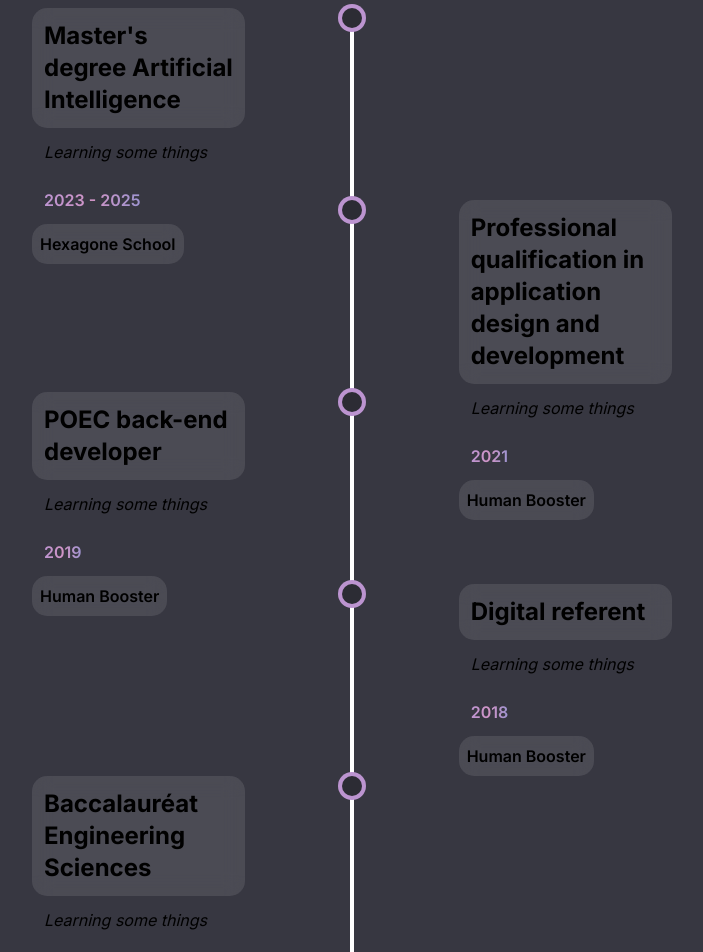
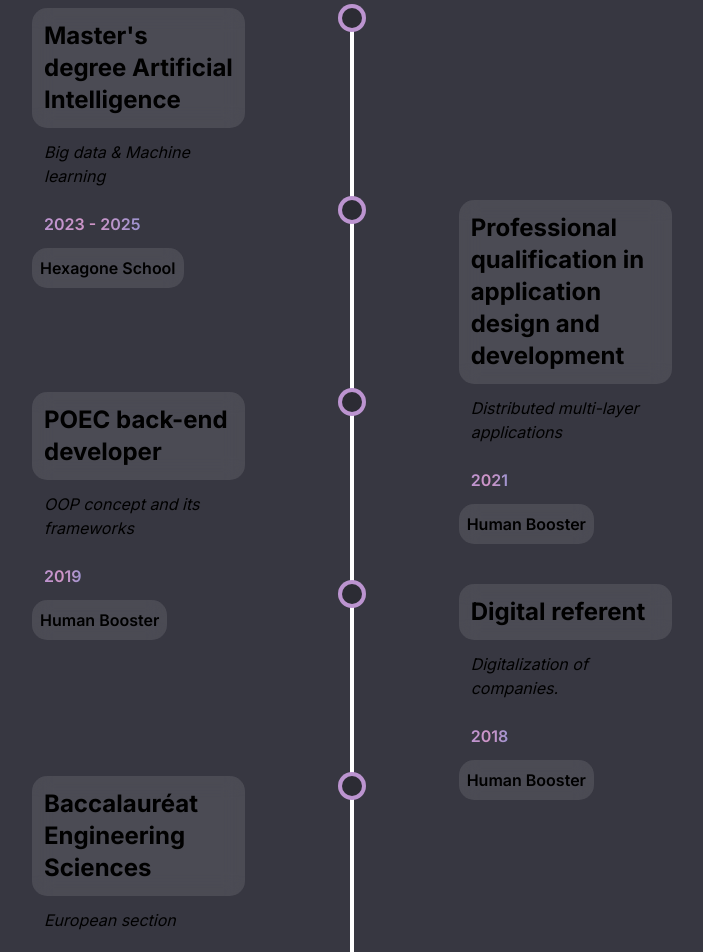
Before and after one commit to AlexandreFyl/NextJsResume, a Next.js app: page / in a window 1280 px wide. Shown: the part 1840-2792 px from the top of the page, without its empty margins (288-991 px from the left). Built offline with nearby package versions, Linux system fonts and the light colour scheme.

Commit message:
add desc education

```diff
--- a/src/app/components/Education.tsx
+++ b/src/app/components/Education.tsx
@@ -31,7 +31,7 @@ const Education = () => {
             </div>
             {/* Description */}
             <div className="p-3 italic text-xs md:text-base">
-              Learning some things
+              Big data & Machine learning
             </div>
             {/* Date */}
             <div className="p-3 font-semibold text-sm md:text-base">
@@ -77,7 +77,7 @@ const Education = () => {
             </div>
             {/* Description */}
             <div className="p-3 italic text-xs md:text-base">
-              Learning some things
+              Distributed multi-layer applications
             </div>
             {/* Date */}
             <div className="p-3 font-semibold text-sm md:text-base">
@@ -103,7 +103,7 @@ const Education = () => {
             </div>
             {/* Description */}
             <div className="p-3 italic text-xs md:text-base">
-              Learning some things
+              OOP concept and its frameworks
             </div>
             {/* Date */}
             <div className="p-3 font-semibold text-sm md:text-base">
@@ -149,7 +149,7 @@ const Education = () => {
             </div>
             {/* Description */}
             <div className="p-3 italic text-xs md:text-base">
-              Learning some things
+              Digitalization of companies.
             </div>
             {/* Date */}
             <div className="p-3 font-semibold text-sm md:text-base">
@@ -175,7 +175,7 @@ const Education = () => {
             </div>
             {/* Description */}
             <div className="p-3 italic text-xs md:text-base">
-              Learning some things
+              European section
             </div>
             {/* Date */}
             <div className="p-3 font-semibold text-sm md:text-base">
```
